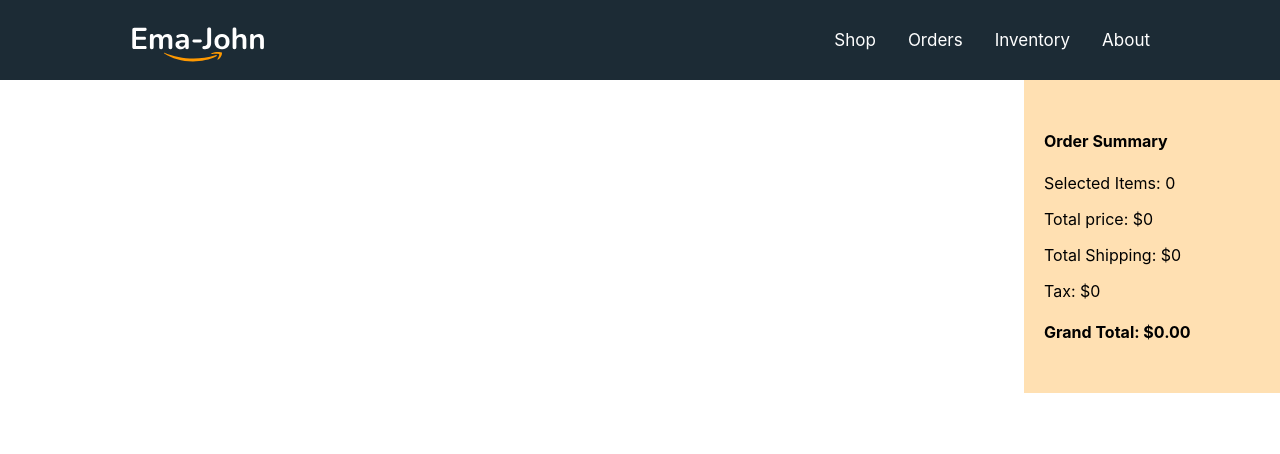
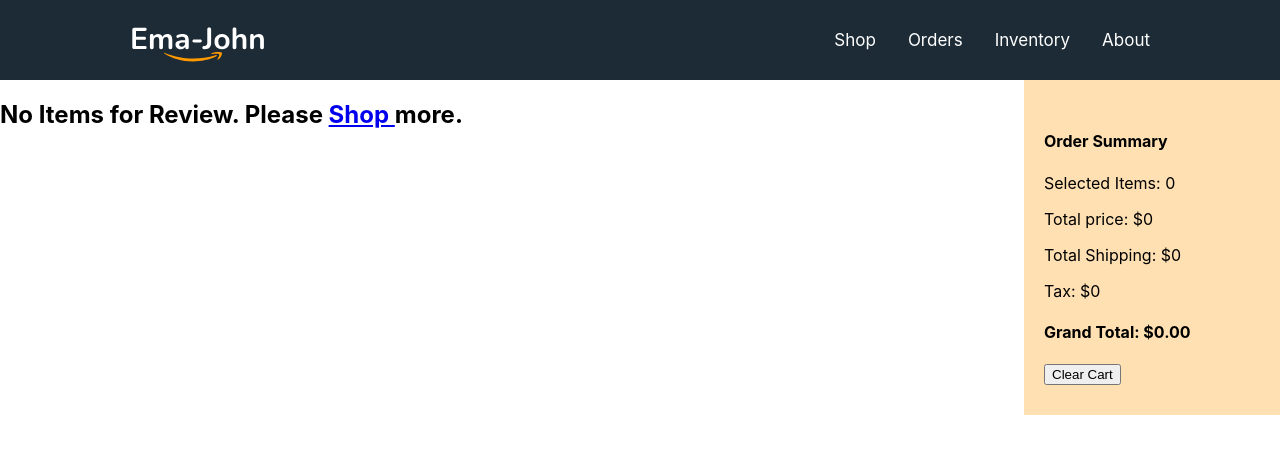
Before and after one commit to afzalhossain00/48-react-ema-john-simple, a React (Create React App) app: page /orders in a window 1280 px wide. Shown: the top 454 px of the page. Built offline with nearby package versions, Linux system fonts and the light colour scheme.

Commit message:
modified order page

```diff
--- a/src/component/Cart/Cart.js
+++ b/src/component/Cart/Cart.js
@@ -2,7 +2,7 @@ import React from 'react';
 import './Cart.css'
 
 const Cart = (props) => {
-    const { cart } = props;
+    const { cart, clearCart, children } = props;
     // console.log(cart)
 
     let total = 0;
@@ -26,6 +26,8 @@ const Cart = (props) => {
             <p>Total Shipping: ${shipping} </p>
             <p>Tax: ${tax}</p>
             <h4>Grand Total: ${grandTotal.toFixed(2)} </h4>
+            <button onClick={clearCart}>Clear Cart</button>
+            {children}
         </div>
     );
 };
--- a/src/component/Orders/Orders.js
+++ b/src/component/Orders/Orders.js
@@ -1,12 +1,24 @@
 import React from 'react';
 import { useState } from 'react';
-import { useLoaderData } from 'react-router-dom';
+import { Link, useLoaderData } from 'react-router-dom';
+import { deleteShoppingCart, removeFromDb } from '../../utilities/fakedb';
 import Cart from '../Cart/Cart';
 import ReviewItem from '../ReviewItem/ReviewItem';
 
 const Orders = () => {
     const { products, initialCart } = useLoaderData();  // { products: products, initialCart: initialCart };
     const [cart, setCart] = useState(initialCart)
+
+    const handleRemoveItem = (id) => {
+        const remaining = cart.filter(product => product.id !== id)
+        setCart(remaining);
+        removeFromDb(id)
+    }
+    const clearCart = () => {
+        setCart([])
+        deleteShoppingCart();
+    }
+
     return (
         <div className='shop-container'>
             <div className='orders-container'>
@@ -14,11 +26,15 @@ const Orders = () => {
                     cart.map(product => <ReviewItem
                         key={product.id}
                         product={product}
+                        handleRemoveItem={handleRemoveItem}
                     ></ReviewItem>)
+                }
+                {
+                    cart.length === 0 && <h2>No Items for Review. Please <Link to="/"> Shop </Link>more.</h2>
                 }
             </div>
             <div className='cart-container'>
-                <Cart cart={cart}></Cart>
+                <Cart cart={cart} clearCart={clearCart}></Cart>
             </div>
         </div>
     );
--- a/src/component/ReviewItem/ReviewItem.css
+++ b/src/component/ReviewItem/ReviewItem.css
@@ -2,8 +2,9 @@
     display: flex;
     border: 1px solid #95A0A7;
     width: 571px;
-    margin: 0 auto;
+    margin: 21px auto;
     padding: 8px;
+    border-radius: 8px;
 }
 
 .review-details-container {
@@ -32,6 +33,11 @@
     background-color: rgba(235, 87, 87, 0.3);
 }
 
+.btn-delete:hover {
+    background-color: rgba(235, 87, 87, 0.5);
+    cursor: pointer;
+}
+
 .delete-icon {
     color: #EB5757;
     font-size: 31px;
--- a/src/component/ReviewItem/ReviewItem.js
+++ b/src/component/ReviewItem/ReviewItem.js
@@ -3,8 +3,8 @@ import { FontAwesomeIcon } from '@fortawesome/react-fontawesome';
 import React from 'react';
 import './ReviewItem.css'
 
-const ReviewItem = ({ product }) => {
-    const { name, price, quantity, img, shipping } = product;
+const ReviewItem = ({ product, handleRemoveItem }) => {
+    const { id, name, price, quantity, img, shipping } = product;
     return (
         <div className='review-item'>
             <div>
@@ -18,7 +18,7 @@ const ReviewItem = ({ product }) => {
                     <p><small>Quantity: {quantity}</small></p>
                 </div>
                 <div className="delete-container">
-                    <button className='btn-delete'>
+                    <button onClick={() => handleRemoveItem(id)} className='btn-delete'>
                         <FontAwesomeIcon className='delete-icon' icon={faTrashAlt}></FontAwesomeIcon>
                     </button>
                 </div>
--- a/src/component/Shop/Shop.js
+++ b/src/component/Shop/Shop.js
@@ -1,8 +1,8 @@
 import React from 'react';
 import { useEffect } from 'react';
 import { useState } from 'react';
-import { useLoaderData } from 'react-router-dom';
-import { addToDb, getStoredCart } from '../../utilities/fakedb';
+import { Link, useLoaderData } from 'react-router-dom';
+import { addToDb, deleteShoppingCart, getStoredCart } from '../../utilities/fakedb';
 import Cart from '../Cart/Cart';
 import Product from '../Product/Product';
 import './Shop.css';
@@ -18,6 +18,12 @@ const Shop = () => {
     //         .then(res => res.json())
     //         .then(data => setProducts(data))
     // }, []);
+
+
+    const clearCart = () => {
+        setCart([])
+        deleteShoppingCart();
+    }
 
     useEffect(() => {
         const storedCart = getStoredCart();
@@ -62,7 +68,11 @@ const Shop = () => {
                 }
             </div>
             <div className="cart-container">
-                <Cart cart={cart}></Cart>
+                <Cart clearCart={clearCart} cart={cart}><br />
+                    <Link to="/orders">
+                        <button>Review Order</button>
+                    </Link>
+                </Cart>
             </div>
         </div>
     );
```
